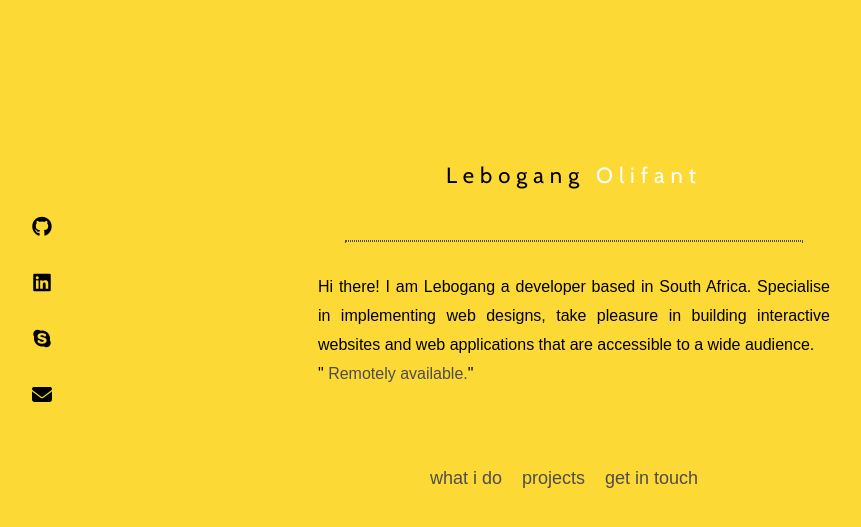
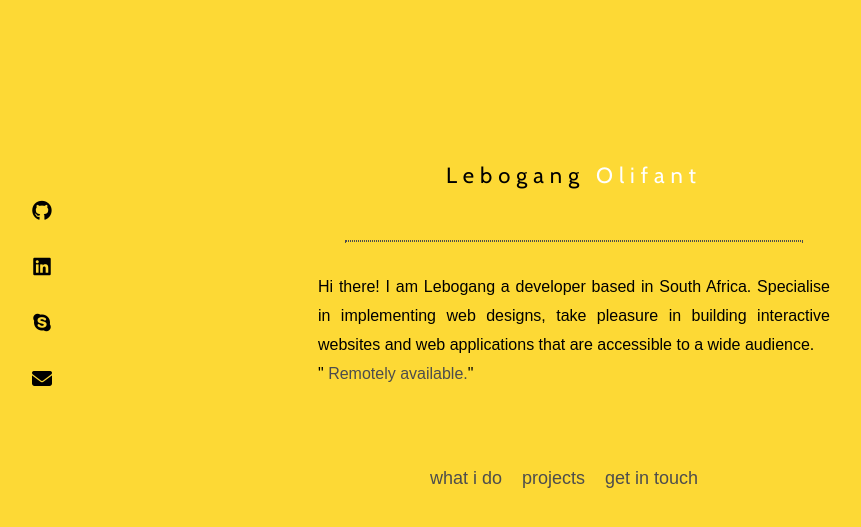
Before and after one commit to lebogangolifant/portfolio, a PHP site: page / in a window 1280 px wide. Shown: the part 189-716 px from the top of the page, without its empty margins (66-927 px from the left). Run offline with PHP 8.4, Linux system fonts and the light colour scheme; some libraries are stand-ins or nearby versions; some web fonts are replaced.

Commit message:
change social networ position

```diff
--- a/style.css
+++ b/style.css
@@ -136,7 +136,7 @@ body {
   position: fixed;
   float: right;
   margin-left: 80px;
-  top: 65%;
+  top: 63%;
   padding-bottom: 40px;
   -webkit-transform: translateY(-50%);
   -ms-transform: translateY(-50%);
```
